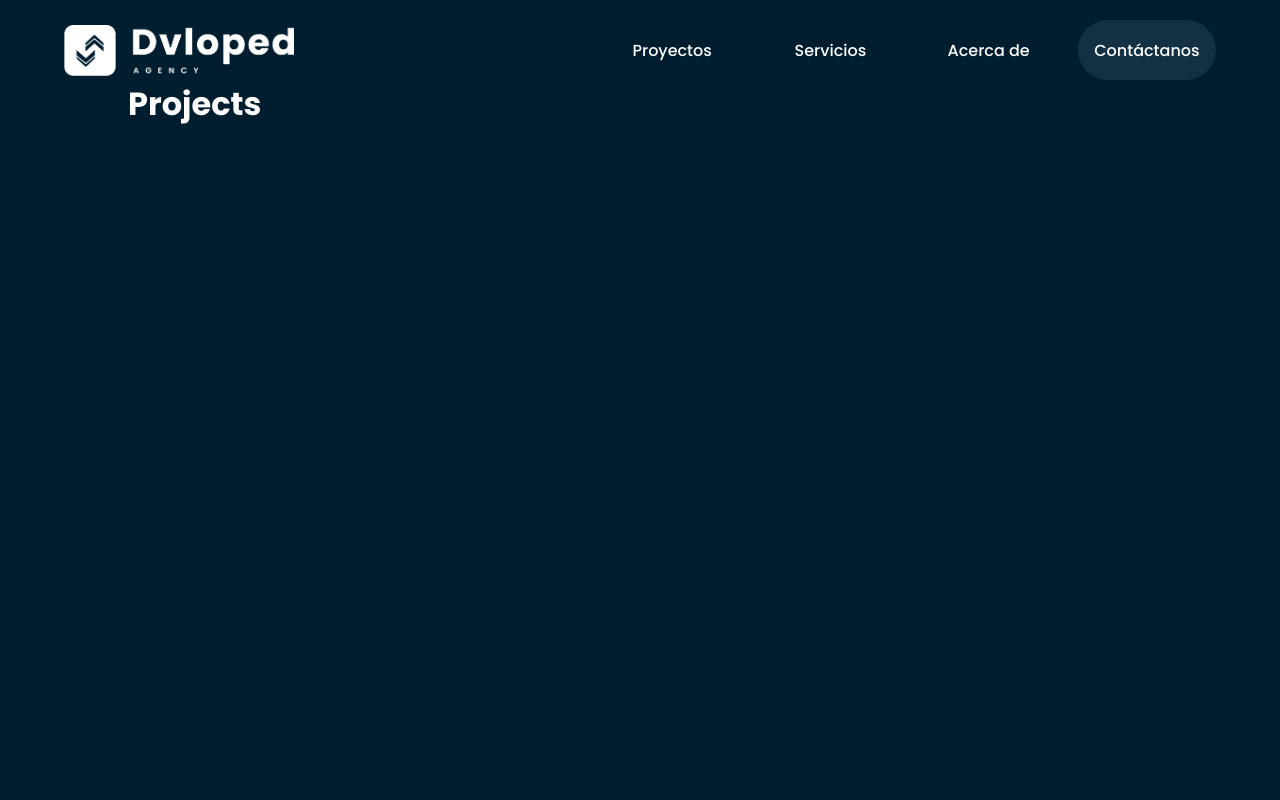
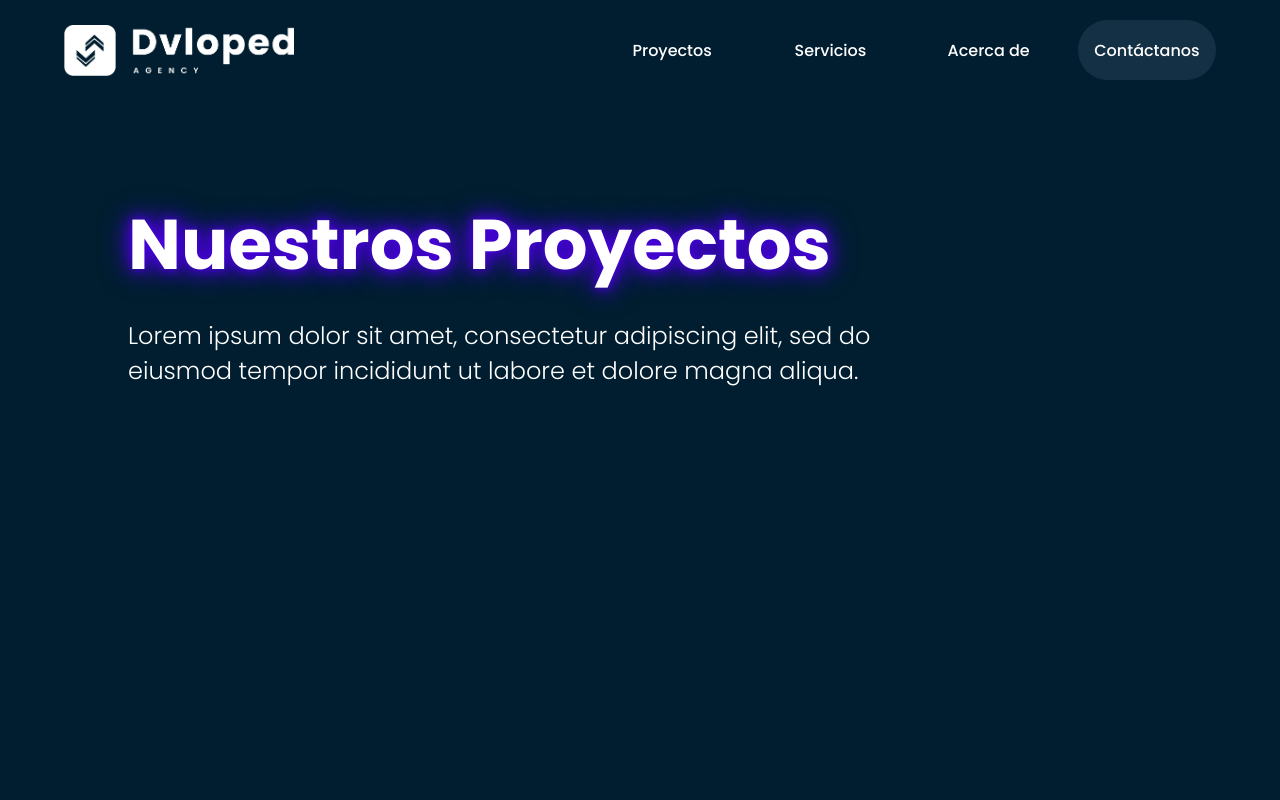
Before and after one commit to simonriv/dvlopedweb, a Next.js app: page /projects in a window 1280 px wide. Shown: the top 800 px of the page. Built offline with nearby package versions, Linux system fonts and the light colour scheme.

Commit message:
creación de componente banner para titulos de todas las sub paginas y creación de rutas restantes

```diff
--- a/app/about/page.jsx
+++ b/app/about/page.jsx
@@ -1,7 +1,9 @@
+import { Banner } from "../components/Banner"
+
 export default function AboutPage(){
   return(
     <main>
-      <h1>About</h1>
+      <Banner title="Sobre Nosotros" desc="Lorem ipsum dolor sit amet, consectetur adipiscing elit, sed do eiusmod tempor incididunt ut labore et dolore magna aliqua." />
     </main>
   )
 }
--- /dev/null
+++ b/app/components/Banner.jsx
@@ -0,0 +1,22 @@
+import styles from "../../styles/components/Banner.module.css"
+
+export function Banner(props){
+  const { title,desc } = props;
+
+  if (desc === "") {
+    return(
+      <section className={styles.banner}>
+        <h1 className={styles.title}>{title}</h1>
+      </section>
+    )
+  } else {
+    return(
+      <section className={styles.banner}>
+        <h1>{title}</h1>
+        <p>{desc}</p>
+      </section>
+    )
+  }
+
+
+}
--- a/app/components/Footer.jsx
+++ b/app/components/Footer.jsx
@@ -11,9 +11,9 @@ export function Footer(){
       </div>
       <div className={styles.footerMiddle}>
         <ul>
-          <li><Link href="">Politicas de privacidad</Link></li>
-          <li><Link href="">Terminos y condiciones</Link></li>
-          <li><Link href="">Legal</Link></li>
+          <li><Link href="/privacy-policy">Politicas de privacidad</Link></li>
+          <li><Link href="/terms-and-conditions">Terminos y condiciones</Link></li>
+          <li><Link href="/legal">Legal</Link></li>
         </ul>
         <p>© 2023 Dvloped. Todos los derechos reservados.</p>
       </div>
--- a/app/contact/page.jsx
+++ b/app/contact/page.jsx
@@ -1,7 +1,9 @@
+import { Banner } from "../components/Banner"
+
 export default function ContactPage(){
   return(
     <main>
-      <h1>Contact</h1>
+      <Banner title="Contáctanos" desc="Lorem ipsum dolor sit amet, consectetur adipiscing elit, sed do eiusmod tempor incididunt ut labore et dolore magna aliqua." />
     </main>
   )
 }
--- a/app/projects/page.jsx
+++ b/app/projects/page.jsx
@@ -1,7 +1,9 @@
+import { Banner } from "../components/Banner"
+
 export default function ProjectsPage(){
   return(
     <main>
-      <h1>Projects</h1>
+      <Banner title="Nuestros Proyectos" desc="Lorem ipsum dolor sit amet, consectetur adipiscing elit, sed do eiusmod tempor incididunt ut labore et dolore magna aliqua." />
     </main>
   )
 }
--- a/app/services/page.jsx
+++ b/app/services/page.jsx
@@ -1,7 +1,9 @@
+import { Banner } from "../components/Banner"
+
 export default function ServicesPage(){
   return(
     <main>
-      <h1>Services</h1>
+      <Banner title="Nuestros Servicios" desc="Lorem ipsum dolor sit amet, consectetur adipiscing elit, sed do eiusmod tempor incididunt ut labore et dolore magna aliqua." />
     </main>
   )
 }
--- /dev/null
+++ b/styles/components/Banner.module.css
@@ -0,0 +1,39 @@
+.banner {
+  width:100%;
+  min-height: 50vh;
+  display: flex;
+  justify-content:center;
+  flex-direction: column;
+  margin-bottom: 20px;
+}
+
+.banner h1 {
+  color: var(--color--text);
+  font-family: var(--font--poppins),sans-serif;
+  font-weight: 700;
+  font-size: 4.4rem;
+  margin: 20px 0;
+  text-shadow: 0 0 10px var(--color--primary),
+    0 0 20px var(--color--primary),
+    0 0 30px var(--color--primary);
+}
+
+.banner p {
+  color: var(--color--text);
+  font-family: var(--font--poppins),sans-serif;
+  font-weight: 300;
+  font-size: 1.5rem;
+  width: 80%
+}
+
+.banner .title {
+  color: var(--color--text);
+  font-family: var(--font--poppins),sans-serif;
+  font-weight: 700;
+  font-size: 4.4rem;
+  margin: 20px 0;
+  text-shadow: 0 0 10px var(--color--primary),
+    0 0 20px var(--color--primary),
+    0 0 30px var(--color--primary);
+    text-align: center;
+}
--- a/styles/pages/Home.module.css
+++ b/styles/pages/Home.module.css
@@ -19,9 +19,9 @@
   font-weight: 700;
   font-style: normal;
   font-size: 4.8rem;
-  text-shadow: 0 0 10px rgba(158,118,255,1),
-    0 0 20px rgba(158,118,255,1),
-    0 0 30px rgba(158,118,255,1);
+  text-shadow: 0 0 10px var(--color--primary),
+    0 0 20px var(--color--primary),
+    0 0 30px var(--color--primary);
   margin: 1rem 0;
 }
 
```
Also changed, not shown: app/legal/page.jsx (added, +9 -0 lines), app/privacy-policy/page.jsx (added, +9 -0 lines), app/terms-and-conditions/page.jsx (added, +9 -0 lines).
